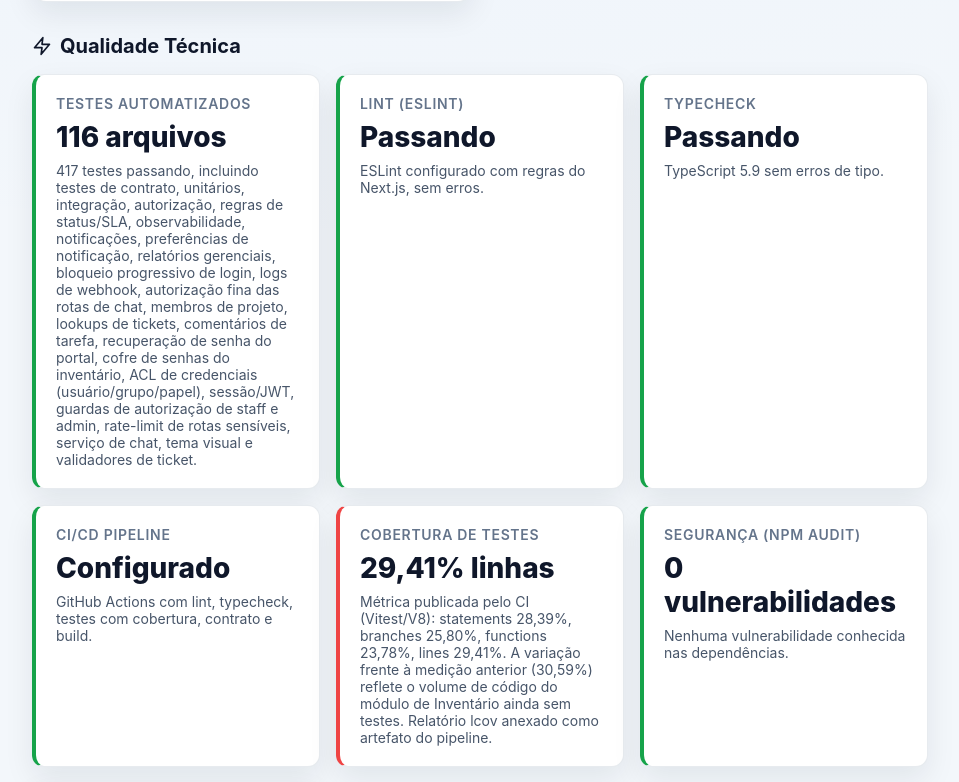
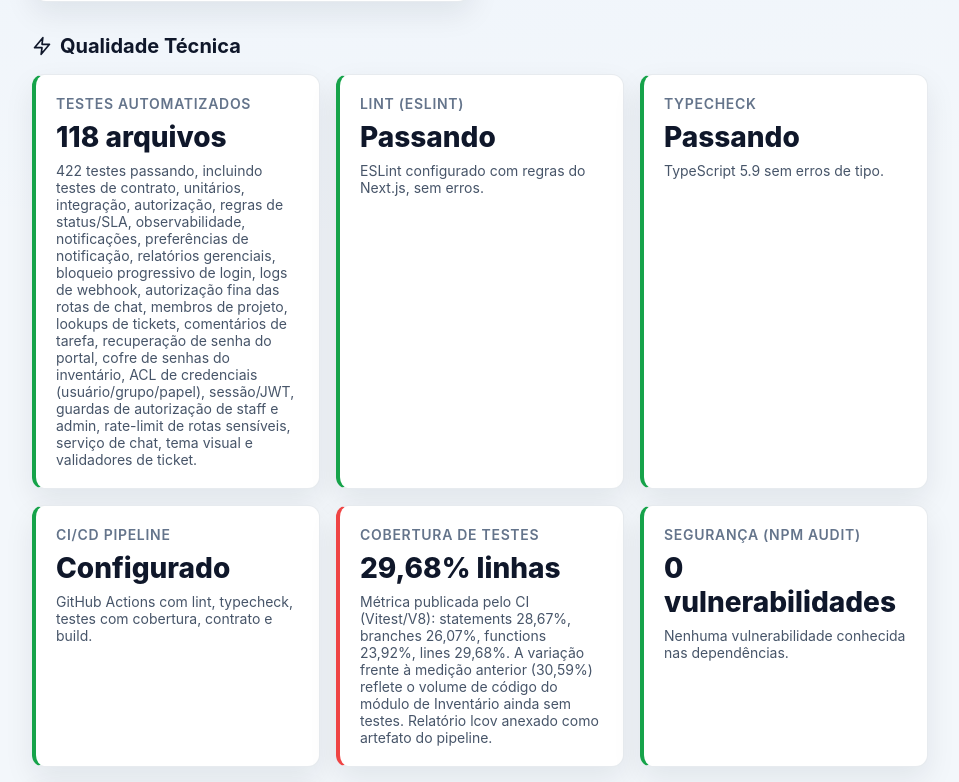
Before and after one commit to ismaelstrey/ticketbr, a Next.js app: page /progresso in a window 1280 px wide. Shown: the part 2195-2977 px from the top of the page, without its empty margins (304-1263 px from the left). Built offline with nearby package versions, Linux system fonts and the light colour scheme; no server answers.

Commit message:
docs(progresso): alinhar metrica de cobertura ao valor oficial do CI (29,68%)

```diff
--- a/src/app/progresso/page.tsx
+++ b/src/app/progresso/page.tsx
@@ -696,9 +696,9 @@ const modules: Module[] = [
 const qualityMetrics: QualityMetric[] = [
   {
     label: "Testes Automatizados",
-    value: "116 arquivos",
+    value: "118 arquivos",
     status: "ok",
-    description: "417 testes passando, incluindo testes de contrato, unitários, integração, autorização, regras de status/SLA, observabilidade, notificações, preferências de notificação, relatórios gerenciais, bloqueio progressivo de login, logs de webhook, autorização fina das rotas de chat, membros de projeto, lookups de tickets, comentários de tarefa, recuperação de senha do portal, cofre de senhas do inventário, ACL de credenciais (usuário/grupo/papel), sessão/JWT, guardas de autorização de staff e admin, rate-limit de rotas sensíveis, serviço de chat, tema visual e validadores de ticket."
+    description: "422 testes passando, incluindo testes de contrato, unitários, integração, autorização, regras de status/SLA, observabilidade, notificações, preferências de notificação, relatórios gerenciais, bloqueio progressivo de login, logs de webhook, autorização fina das rotas de chat, membros de projeto, lookups de tickets, comentários de tarefa, recuperação de senha do portal, cofre de senhas do inventário, ACL de credenciais (usuário/grupo/papel), sessão/JWT, guardas de autorização de staff e admin, rate-limit de rotas sensíveis, serviço de chat, tema visual e validadores de ticket."
   },
   {
     label: "Lint (ESLint)",
@@ -720,9 +720,9 @@ const qualityMetrics: QualityMetric[] = [
   },
   {
     label: "Cobertura de Testes",
-    value: "29,41% linhas",
+    value: "29,68% linhas",
     status: "warning",
-    description: "Métrica publicada pelo CI (Vitest/V8): statements 28,39%, branches 25,80%, functions 23,78%, lines 29,41%. A variação frente à medição anterior (30,59%) reflete o volume de código do módulo de Inventário ainda sem testes. Relatório lcov anexado como artefato do pipeline."
+    description: "Métrica publicada pelo CI (Vitest/V8): statements 28,67%, branches 26,07%, functions 23,92%, lines 29,68%. A variação frente à medição anterior (30,59%) reflete o volume de código do módulo de Inventário ainda sem testes. Relatório lcov anexado como artefato do pipeline."
   },
   {
     label: "Segurança (npm audit)",
```
